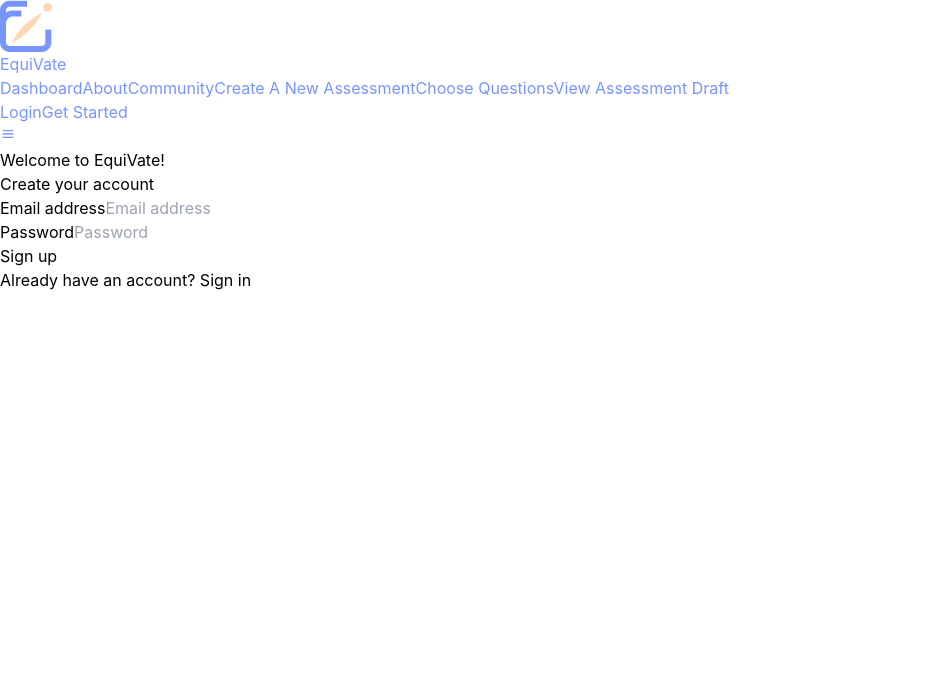
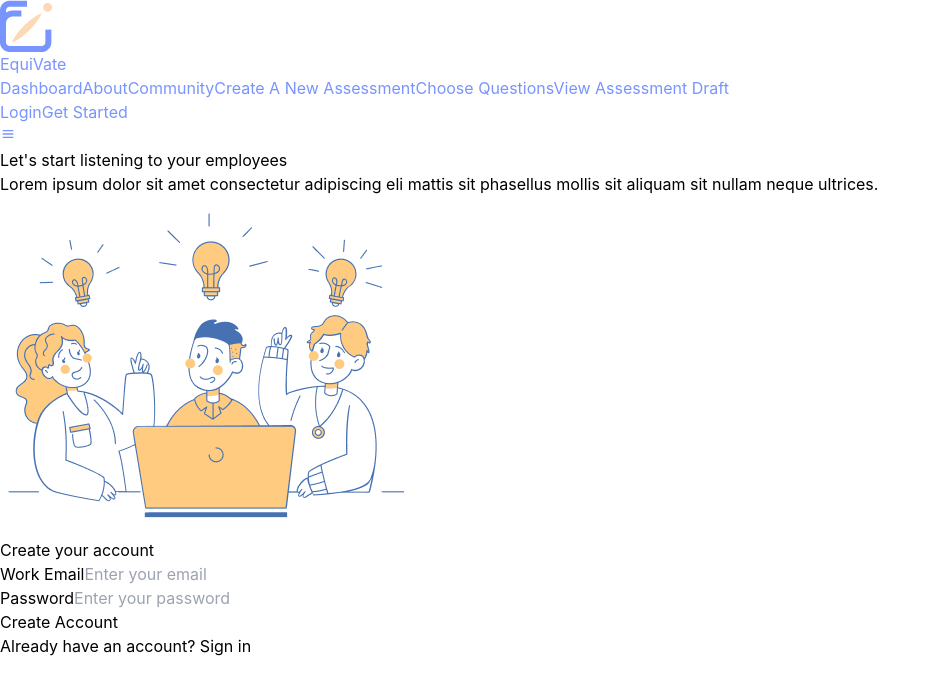
Before and after one commit to cherryontech/guava_dream_fall2023, a React (Create React App) app: page /Signup in a window 1280 px wide. Shown: the top 694 px of the page, without its empty margins (0-940 px from the left). Built offline with nearby package versions, Linux system fonts and the light colour scheme.

Commit message:
chore: Add style for Login and Signup per Figma chore: Adjust style of navbar buttons per Figma

```diff
--- a/src/Login.js
+++ b/src/Login.js
@@ -1,6 +1,7 @@
 import { useState } from "react";
 import { auth, signInWithEmailAndPassword } from "./Firebase"
 import { NavLink, useNavigate } from 'react-router-dom'
+import  Image from './Assets/Collaboration for Login Page.png'
 
 
 
@@ -16,7 +17,7 @@ const Login = () => {
         .then((userCredential) => {
             // Signed in
             const user = userCredential.user;
-            navigate("/home")
+            navigate("/dashboard")
             console.log(user);
         })
         .catch((error) => {
@@ -29,52 +30,60 @@ const Login = () => {
 
     return(
         <>
-            <div>
-            <main >
-                <section className="flex justify-center" >
-                    <div className="flex flex-col border-4 border-indigo-400 rounded-xl m-8 p-3 space-y-4" >
-                        <p className="text-xl font-bold text-indigo-400"> Welcome to EquiVate! </p>
-                        <form className="space-y-6">
+            <div className="h-screen bg-gradient-to-l from-indigo-300 to-45% flex justify-center items-center font-dm-sans">
+            <main className="mt-0" >
+                <section className="flex justify-center mt-0 ml-36" >
+                    <div className="flex flex-col gap-y-6 w-4/5" >
+                        <h1 className="text-5xl font-bold text-indigo-400 w-3/5">{`Let's start listening to your employees`}</h1>
+                        <p className="text-base text-align-left text-slate-500 w-96">Lorem ipsum dolor sit amet consectetur adipiscing eli mattis sit phasellus mollis sit aliquam sit nullam neque ultrices.</p>
+                    <div className="mt-12 ml-60 w-4/5">
+                        <img src={ Image } alt="Three cartoon people sitting in front of a computer with lightbulbs above their heads"></img>
+                    </div>
+                    </div>
+
+                    <div className="flex flex-col border-4 border-none bg-white rounded-xl m-2 mr-24 pl-1 pr-16 pt-10 space-y-4 min-w-fit h-96 align-center" >
+                        <p className="text-2xl font-semi-bold text-slate-500 mt-4 pl-36"> Login to your account </p>
+                        <form className="space-y-6 flex flex-col pl-16 pr-0">
                             <div className="flex flex-col">
-                                <label htmlFor="email-address">
-                                    Email address
+                                <label htmlFor="email-address" className="text-xs font-light mb-1">
+                                    Work Email
                                 </label>
-                                <input className="border-2 rounded-lg space-x-2 text-sm"
+                                <input className="border-2 rounded-lg space-x-2 text-sm p-2 w-96"
                                     id="email-address"
                                     name="email"
                                     type="email"
                                     required
-                                    placeholder="Email address"
+                                    placeholder= "Enter your email"
                                     onChange={(e)=>setEmail(e.target.value)}
                                 />
                             </div>
 
                             <div className="flex flex-col">
-                                <label htmlFor="password">
+                                <label htmlFor="password" className="text-xs font-light mb-1">
                                     Password
                                 </label>
-                                <input className="border-2 rounded-lg space-x-2 text-sm"
+                                <input className="border-2 rounded-lg space-x-2 text-sm p-2 w-96"
                                     id="password"
                                     name="password"
                                     type="password"
                                     required
-                                    placeholder="Password"
+                                    placeholder="Enter your password"
                                     onChange={(e)=>setPassword(e.target.value)}
                                 />
                             </div>
 
                             <div>
-                                <button className="border-2 rounded-lg bg-indigo-400 text-white font-bold p-1.5"
+                                <button className="border-2 rounded-lg bg-indigo-400 text-white font-bold p-1.5 w-96 font-thin text-xs p-3"
                                     onClick={onLogin}
                                 >
-                                    Login
+                                    Login now
                                 </button>
                             </div>
 
                         </form>
 
-                        <p className="text-xs text-black text-center pt-6">
-                            No account yet? {' '}
+                        <p className="text-xs text-stone-300 text-center pl-6 pt-0">
+                             {`Don't Have An Account?`}{' '}
                             <NavLink to="/signup" className={"hover:text-indigo-400"}>
                                 Sign up
                             </NavLink>
--- a/src/Navbar.js
+++ b/src/Navbar.js
@@ -4,6 +4,7 @@ import {BiMenu} from 'react-icons/bi';
 import { useState } from 'react';
 import "./Navbar.css";
 import Logo from "./logo.png";
+
 const Navbar = () => {
     const [click, setClick] = useState(false);
     const handleClick = () => {
@@ -62,10 +63,12 @@ const Navbar = () => {
                             View Assessment Draft
                         </NavLink>
                         </ul>
-                        <button className="rounded-full border-indigo-400 border-solid border-2 p-1">
-                            Login
+                        <button className="text-indigo-400 rounded-full border-2 border-indigo-400 bg-white w-36 h-14">
+                            <NavLink to="/Login">
+                                Login
+                            </NavLink>
                         </button>
-                        <button className="text-white rounded-full bg-indigo-400 w-28">
+                        <button className="text-white rounded-full bg-indigo-400 w-36 h-14">
                             Get Started
                         </button>
                     </div>
--- a/src/Pages/Dashboard/Dashboard.css
+++ b/src/Pages/Dashboard/Dashboard.css
@@ -1,4 +1,3 @@
-
 .dashboard-container {
   display: flex;
   flex-wrap: wrap;
--- a/src/Signup.js
+++ b/src/Signup.js
@@ -1,6 +1,7 @@
 import { useState } from 'react';
 import { auth , createUserWithEmailAndPassword } from "./Firebase";
 import { NavLink, useNavigate } from 'react-router-dom';
+import  Image from './Assets/Collaboration for Login Page.png'
 
 
 
@@ -19,7 +20,7 @@ const Signup = () => {
             // Signed in
             const user = userCredential.user;
             console.log(user);
-            navigate("/login")
+            navigate("/dashboard")
             // ...
         })
         .catch((error) => {
@@ -32,61 +33,73 @@ const Signup = () => {
 
     }
 
-  return (
-    <main >
-        <section className="flex justify-center">
-            <div className="flex flex-col border-4 border-indigo-400 rounded-xl m-8 p-3 space-y-4">
-                <div>
-                    <h1 className="text-xl font-bold text-indigo-400"> Welcome to EquiVate! </h1>
-                    <p className='text-base italic'>Create your account</p>
-                    <form className="space-y-6">
+    return(
+        <>
+            <div className="h-screen bg-gradient-to-l from-indigo-300 to-45% flex justify-center items-center font-dm-sans">
+            <main className="mt-0" >
+                <section className="flex justify-center mt-0 ml-36" >
+                    <div className="flex flex-col gap-y-6 w-4/5" >
+                        <h1 className="text-5xl font-bold text-indigo-400 w-3/5">{`Let's start listening to your employees`}</h1>
+                        <p className="text-base text-align-left text-slate-500 w-96">Lorem ipsum dolor sit amet consectetur adipiscing eli mattis sit phasellus mollis sit aliquam sit nullam neque ultrices.</p>
+                    <div className="mt-12 ml-60 w-4/5">
+                        <img src={ Image } alt="Three cartoon people sitting in front of a computer with lightbulbs above their heads"></img>
+                    </div>
+                    </div>
+
+                    <div className="flex flex-col border-4 border-none bg-white rounded-xl m-2 mr-24 pl-1 pr-16 pt-10 space-y-4 min-w-fit h-96 align-center" >
+                        <p className="text-2xl font-semi-bold text-slate-500 mt-4 pl-36"> Create your account </p>
+                        <form className="space-y-6 flex flex-col pl-16 pr-0">
                             <div className="flex flex-col">
-                            <label htmlFor="email-address">
-                                Email address
+                                <label htmlFor="email-address" className="text-xs font-light mb-1">
+                                    Work Email
                                 </label>
-                            <input className="border-2 rounded-lg space-x-2 text-sm"
+                                <input className="border-2 rounded-lg space-x-2 text-sm p-2 w-96"
+                                    id="email-address"
+                                    name="email"
                                     type="email"
-                                label="Email address"
-                                value={email}
-                                onChange={(e) => setEmail(e.target.value)}
                                     required
-                                placeholder="Email address"
+                                    placeholder= "Enter your email"
+                                    onChange={(e)=>setEmail(e.target.value)}
                                 />
                             </div>
 
                             <div className="flex flex-col">
-                            <label htmlFor="password">
+                                <label htmlFor="password" className="text-xs font-light mb-1">
                                     Password
                                 </label>
-                            <input className="border-2 rounded-lg space-x-2 text-sm"
+                                <input className="border-2 rounded-lg space-x-2 text-sm p-2 w-96"
+                                    id="password"
+                                    name="password"
                                     type="password"
-                                label="Create password"
-                                value={password}
-                                onChange={(e) => setPassword(e.target.value)}
                                     required
-                                placeholder="Password"
+                                    placeholder="Enter your password"
+                                    onChange={(e)=>setPassword(e.target.value)}
                                 />
                             </div>
 
-                        <button className="border-2 rounded-lg bg-indigo-400 text-white font-bold p-1.5"
-                            type="submit"
+                            <div>
+                                <button className="border-2 rounded-lg bg-indigo-400 text-white font-bold p-1.5 w-96 font-thin text-xs p-3"
                                     onClick={onSubmit}
                                 >
-                            Sign up
+                                    Create Account
                                 </button>
+                            </div>
 
                         </form>
 
-                    <p className="text-xs text-black text-center pt-10">
+                        <p className="text-xs text-stone-300 text-center pl-6 pt-0">
                         Already have an account?{' '}
                         <NavLink to="/login" className={"hover:text-indigo-400"} >
                             Sign in
                         </NavLink>
                         </p>
-                </div>
+
                     </div>
                 </section>
             </main>
+            </div>
+        </>
+
     )
 }
 
```
Also changed, not shown: src/Assets/Collaboration for Login Page.png (added). Lines whose indentation alone changed are shown as unchanged.
